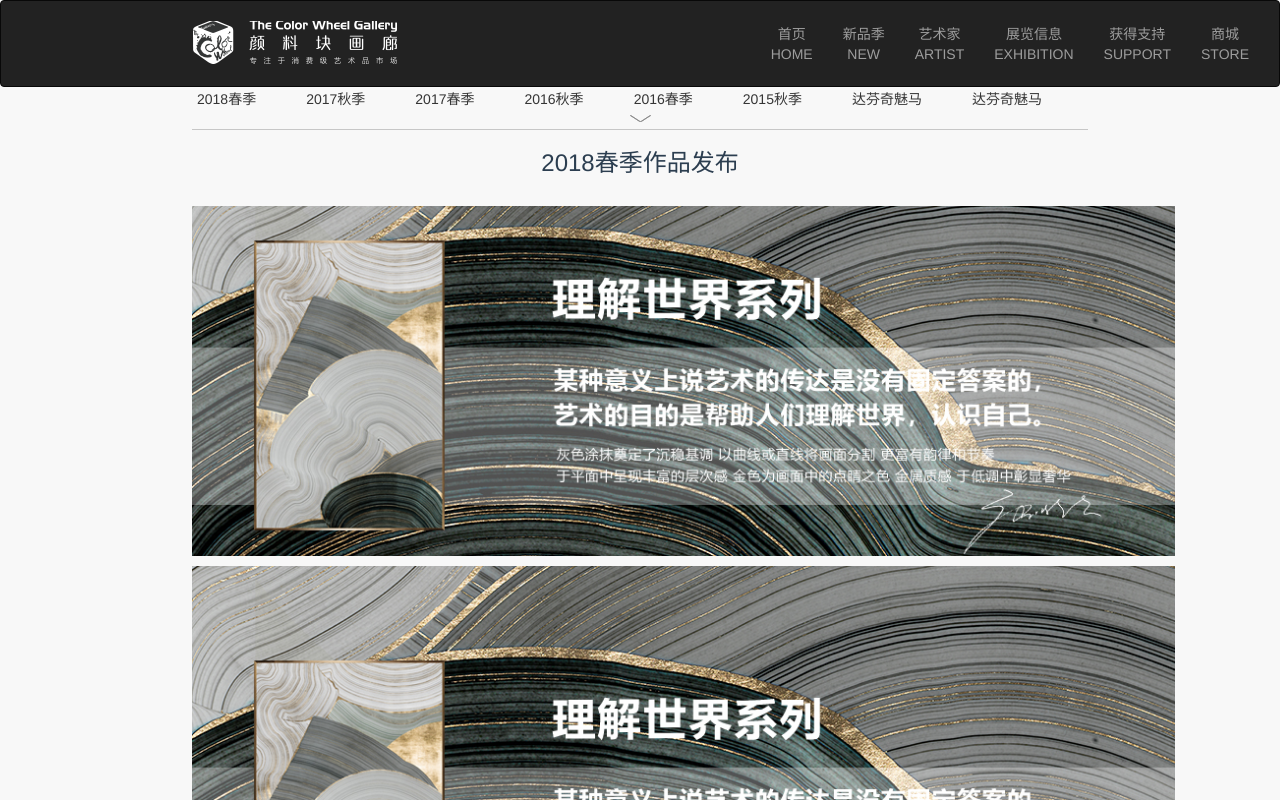
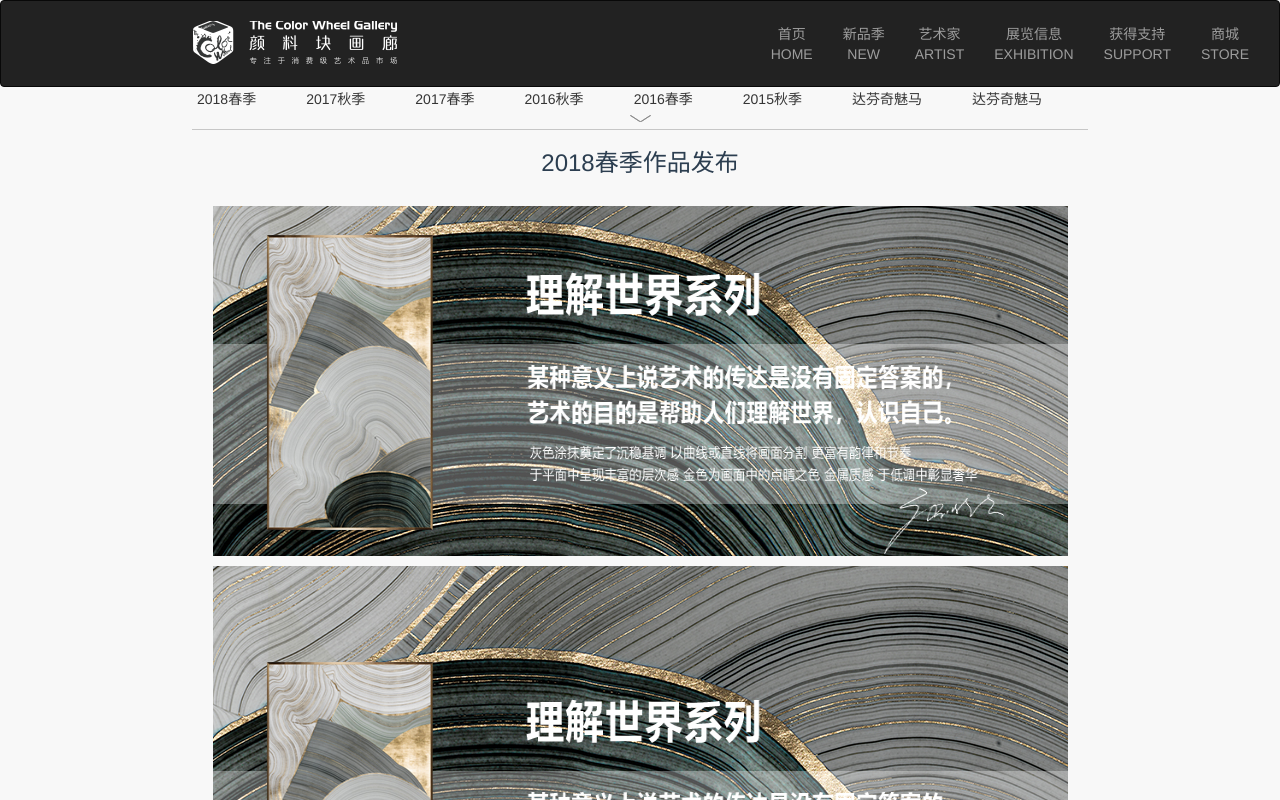
Before and after one commit to Yukiookami/colorwheel-frontend, a Vue app: page /newproduct in a window 1280 px wide. Shown: the top 800 px of the page. Built offline with nearby package versions, Linux system fonts and the light colour scheme.

Commit message:
新品页面完成

```diff
--- a/src/components/new-product/productlist.vue
+++ b/src/components/new-product/productlist.vue
@@ -90,6 +90,12 @@ ul {
   width: 983px;
   height:410px;
 }
+@media (max-width: 1400px) {
+ .productimg {
+  width: 855px;
+  height:417px;
+}
+}
 @media (max-width: 1024px) {
  .productimg {
   width: 716px;
```
